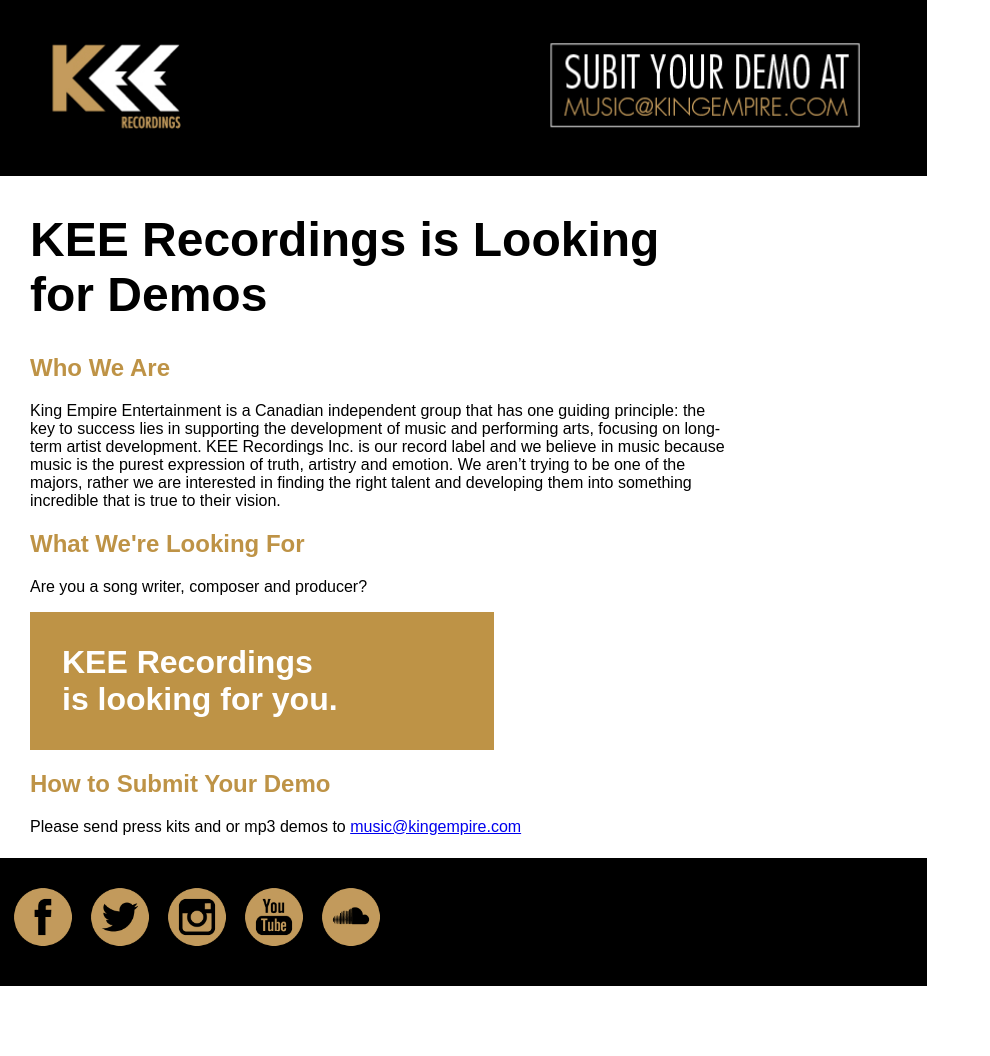
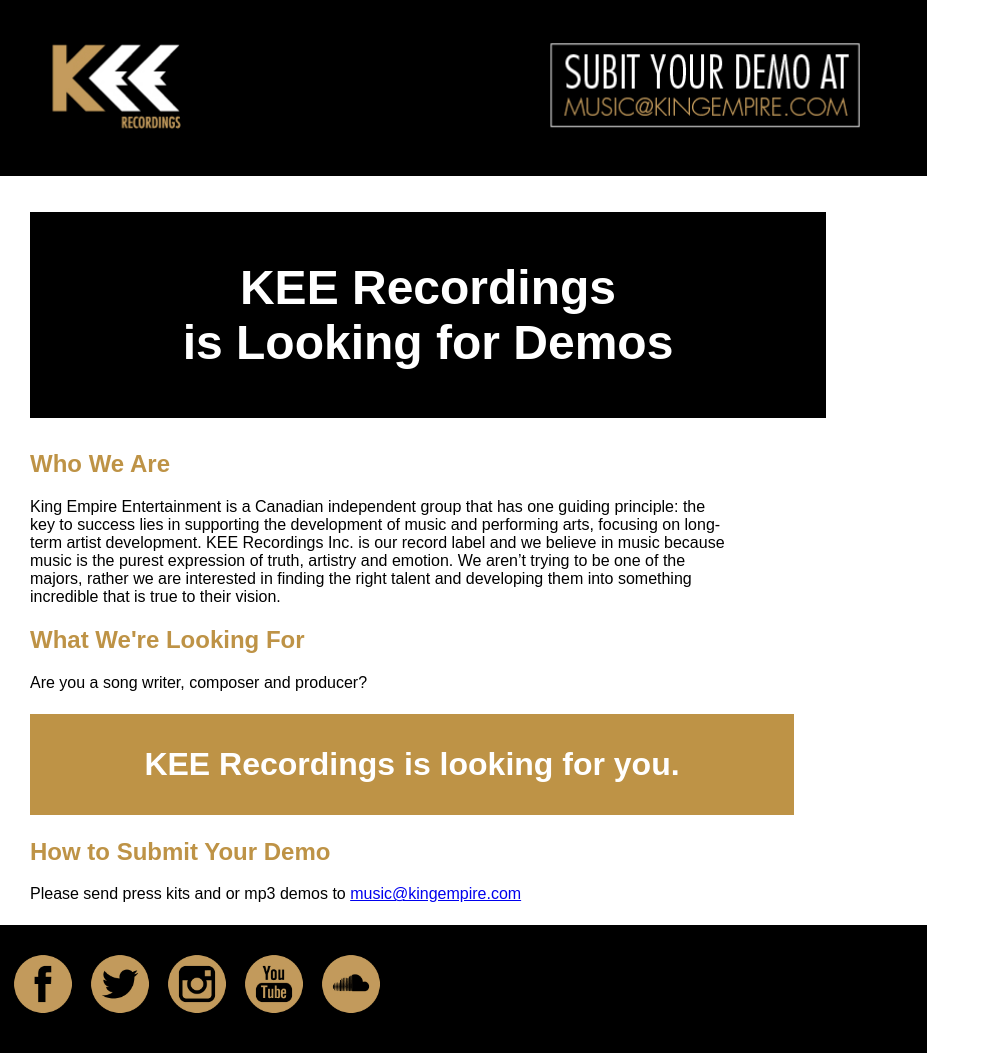
Before and after one commit to Lenzo/kee-demo, a plain HTML site: page index.html in a window 1280 px wide. Shown: the whole page, without its empty margins (0-990 px from the left). Drawn offline with Linux system fonts and the light colour scheme.

Commit message:
made type pretty

```diff
--- a/index.html
+++ b/index.html
@@ -22,9 +22,13 @@
 		#h1{
 			font-size: 3em;
 			margin-left: 30px;
+			margin-right: 30px;
 			max-width: 700px;
 			font-family: sans-serif;
-
+			color: #fff;
+			background-color: #000;
+			padding: 1em;
+			text-align: center;
 		}
 
 		#h2{
@@ -36,18 +40,20 @@
 
 		#text{
 			margin-left: 30px;
+			margin-right: 30px;
 			max-width: 700px;
 			font-family: sans-serif;
 		}
 
-		#gold-text{
+		#block-text{
 			background-color: #BE9346;
 			font-family: sans-serif;
 			padding: 1em;
 			font-size: 2em;
 			color: #ffffff;
-			max-width: 400px;
-			margin-left: 30px;
+			max-width: 700px;
+			margin: .7em 30px;
+			text-align: center;
 
 		}
 
@@ -84,12 +90,12 @@
     		background-color:black;
      		clear:both;
   			height: 8em;
-  			max-width: 927px;
   			width: 100%;
   			margin-top: 60px;
   			position: relative;
   			top: -8em;
   			z-index: -50;
+  			max-width: 927px;
 		}
 
 		</style>
@@ -103,13 +109,13 @@
 		</header>
 
 		<main>
-			<h1 id="h1">KEE Recordings is Looking for Demos</h1>
+			<h1 id="h1">KEE Recordings<br>is Looking for Demos</h1>
 			<h2 id="h2">Who We Are</h2>
 				<p id="text">King Empire Entertainment is a Canadian independent group that has one guiding principle: the key to success lies in supporting the development of music and performing arts, focusing on long-term artist development.
 				KEE Recordings Inc. is our record label and we believe in music because music is the purest expression of truth, artistry and emotion. We aren’t trying to be one of the majors, rather we are interested in finding the right talent and developing them into something incredible that is true to their vision.</p>
 			<h2 id="h2">What We're Looking For</h2>
 			<p id="text"> Are you a song writer, composer and producer?
-			<div id="gold-text"><strong>KEE Recordings<br>is looking for you.</strong></div></p>
+			<div id="block-text"><strong>KEE Recordings is looking for you.</strong></div></p>
 			<h2 id="h2">How to Submit Your Demo</h2>
 			<p id="text">Please send press kits and or mp3 demos to <a href="mailto:music@kingempire.com?Subject=Demo Submission%20again" target="_top">music@kingempire.com</a></p>
 		</main>
```
